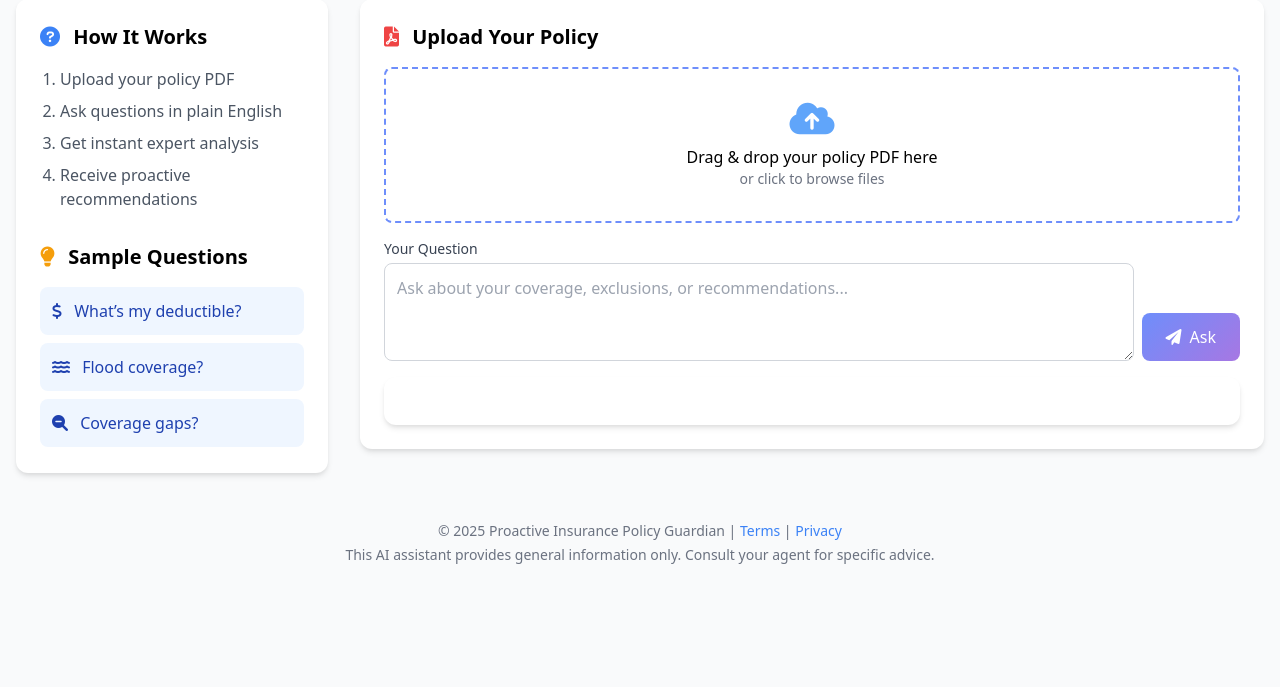
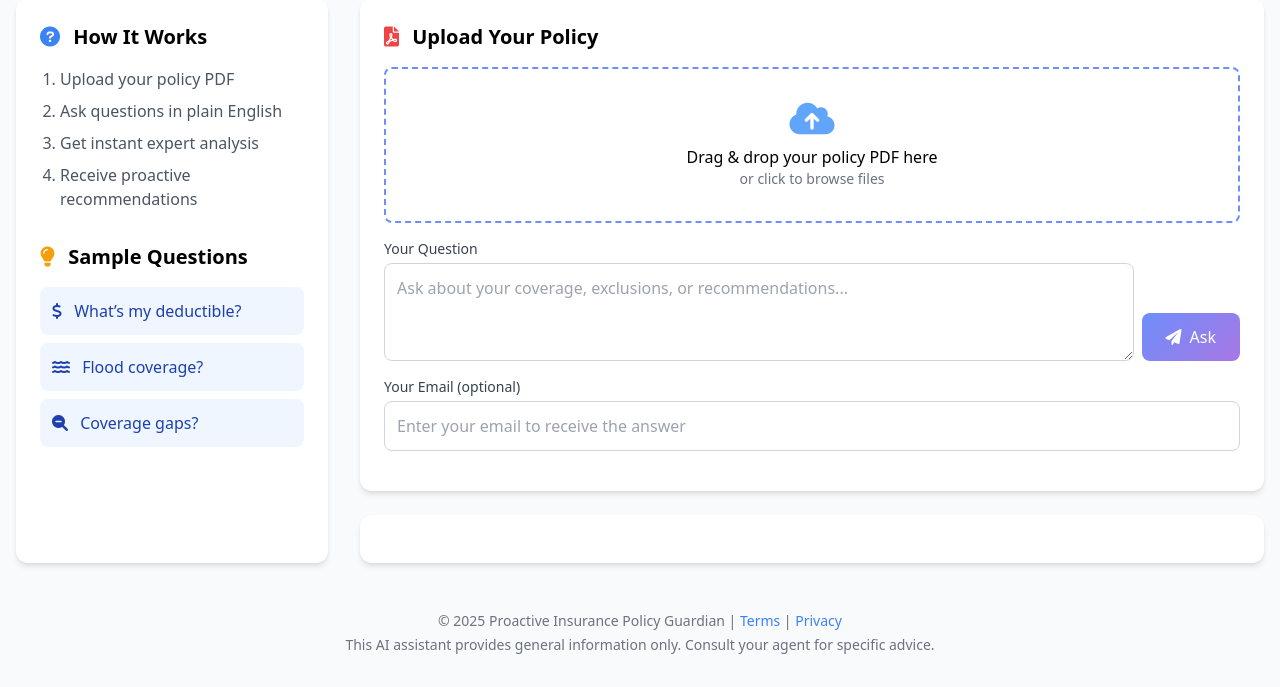
Before and after one commit to sam3782/Proactive_Insurance, a Flask app: page / in a window 1280 px wide. Shown: the part 181-868 px from the top of the page. Before the commit the page ends 745 px from the top, so only its background shows below. Run offline with Flask 3, Linux system fonts and the light colour scheme.

Commit message:
Third Commit

```diff
--- a/app.py
+++ b/app.py
@@ -1,19 +1,23 @@
-from flask import Flask, render_template, request
+from flask import Flask, render_template, request, session, redirect, url_for
 import os
 import PyPDF2
 from sentence_transformers import SentenceTransformer
 import numpy as np
 import faiss
 from huggingface_hub import InferenceClient
+import smtplib
+from email.mime.text import MIMEText
+from dotenv import load_dotenv
+load_dotenv()
+
 
 app = Flask(__name__)
+app.secret_key = "super_secret_key"  # Needed for session
 app.config["UPLOAD_FOLDER"] = "uploads"
 os.makedirs(app.config["UPLOAD_FOLDER"], exist_ok=True)
 
-# Load embedding model
+# Load models once
 embed_model = SentenceTransformer("all-MiniLM-L6-v2")
-
-# Load LLM
 client = InferenceClient(
     model="mistralai/Mistral-7B-Instruct-v0.2",
     token=os.getenv("HF_TOKEN")
@@ -25,9 +29,17 @@ def clean_text(text):
     cleaned = []
     for line in lines:
         line = line.strip()
-        if line and not line.lower().startswith("section"):
+        if line:
             cleaned.append(line)
     return " ".join(cleaned)
+
+# Helper to highlight keywords
+def highlight_context(context, keywords):
+    for word in keywords:
+        context = context.replace(
+            word, f"<mark>{word}</mark>"
+        )
+    return context
 
 @app.route("/", methods=["GET", "POST"])
 def index():
@@ -35,72 +47,79 @@ def index():
     retrieved_context = ""
     filename = ""
 
+    if "history" not in session:
+        session["history"] = []
+
     if request.method == "POST":
         pdf = request.files.get("pdf")
         question = request.form.get("question")
+        email = request.form.get("email")
         filename = request.form.get("filename", "")
 
-        # If uploading a new PDF
+        # If new PDF uploaded
         if pdf:
             filename = pdf.filename
             pdf_path = os.path.join(app.config["UPLOAD_FOLDER"], filename)
             pdf.save(pdf_path)
 
-            # Extract text
             text = ""
             reader = PyPDF2.PdfReader(pdf_path)
             for page in reader.pages:
                 text += page.extract_text() or ""
 
-            # Save extracted text
             text_path = os.path.join(app.config["UPLOAD_FOLDER"], f"{filename}.txt")
             with open(text_path, "w", encoding="utf-8") as f:
                 f.write(text)
 
-        # Only proceed if there's a question
+        # Q&A processing
         if filename and question:
-            # Load saved text
             text_path = os.path.join(app.config["UPLOAD_FOLDER"], f"{filename}.txt")
             with open(text_path, "r", encoding="utf-8") as f:
                 text = f.read()
 
-            # Split into chunks
+            # Chunk
             chunk_size = 300
             chunks = [text[i:i + chunk_size] for i in range(0, len(text), chunk_size)]
 
-            # Embed chunks
             embeddings = embed_model.encode(chunks).astype("float32")
             index = faiss.IndexFlatL2(embeddings.shape[1])
             index.add(embeddings)
 
-            # Embed question
             q_embedding = embed_model.encode([question]).astype("float32")
             _, I = index.search(q_embedding, k=1)
             retrieved_chunks = [chunks[i] for i in I[0]]
+            raw_context = " ".join([clean_text(chunk) for chunk in retrieved_chunks])
 
-            retrieved_context = " ".join([clean_text(chunk) for chunk in retrieved_chunks])
+            # Highlight keywords
+            keywords = question.lower().split()
+            retrieved_context = highlight_context(raw_context, keywords)
 
-            # Prompt for LLM
-            prompt_content = (
+            prompt = (
                 "Based only on the policy text below, answer the user's question. "
                 "If the answer is not specified, reply exactly: 'Not specified in the policy.'\n\n"
-                f"<<<POLICY>>>\n{retrieved_context}\n<<<END_POLICY>>>\n\n"
+                f"<<<POLICY>>>\n{raw_context}\n<<<END_POLICY>>>\n\n"
                 f"Question: {question}\n\n"
                 "Answer in clear, short plain English:"
             )
 
             messages = [
                 {"role": "system", "content": "You are a helpful insurance policy expert."},
-                {"role": "user", "content": prompt_content}
+                {"role": "user", "content": prompt}
             ]
 
-            # Get response
             response = client.chat_completion(
                 messages,
                 max_tokens=150,
                 temperature=0.0
             )
             answer = response.choices[0].message.content.strip()
+
+            # Save chat history
+            session["history"].append({"question": question, "answer": answer})
+
+            # Email answer if email provided
+            if email:
+                send_email(email, question, answer)
 
         elif not pdf and not question:
             answer = "Please upload a PDF and/or provide a question."
@@ -109,8 +128,26 @@ def index():
         "index.html",
         answer=answer,
         retrieved_context=retrieved_context,
-        filename=filename
+        filename=filename,
+        history=session.get("history", [])
     )
+
+# Email helper
+def send_email(to_email, question, answer):
+    from_email = os.getenv("EMAIL_ADDRESS")
+    password = os.getenv("EMAIL_PASSWORD")
+
+
+    msg = MIMEText(f"Question:\n{question}\n\nAnswer:\n{answer}")
+    msg["Subject"] = "Your Insurance Policy Answer"
+    msg["From"] = from_email
+    msg["To"] = to_email
+
+    server = smtplib.SMTP("smtp.gmail.com", 587)
+    server.starttls()
+    server.login(from_email, password)
+    server.sendmail(from_email, to_email, msg.as_string())
+    server.quit()
 
 if __name__ == "__main__":
     app.run(debug=True, port=3000)
--- a/templates/index.html
+++ b/templates/index.html
@@ -57,7 +57,6 @@
             <li>Get instant expert analysis</li>
             <li>Receive proactive recommendations</li>
           </ol>
-
           <h2 class="text-xl font-semibold mb-4 mt-8">
             <i class="fas fa-lightbulb mr-2 text-yellow-500"></i> Sample
             Questions
@@ -155,9 +154,24 @@
                   </button>
                 </div>
               </div>
+
+              <!-- 🎯 New: Email Field -->
+              <div class="mb-4">
+                <label
+                  for="email"
+                  class="block text-sm font-medium text-gray-700 mb-1"
+                  >Your Email (optional)</label
+                >
+                <input
+                  type="email"
+                  name="email"
+                  id="email"
+                  class="w-full p-3 border border-gray-300 rounded-lg"
+                  placeholder="Enter your email to receive the answer"
+                />
+              </div>
             </form>
-
-
+          </div>
 
           <div class="bg-white p-6 rounded-xl shadow-md space-y-4">
             {% if answer %}
@@ -175,9 +189,26 @@
                 View Context Used
               </summary>
               <pre class="text-sm whitespace-pre-wrap">
-{{ retrieved_context }}</pre
+{{ retrieved_context|safe }}</pre
               >
             </details>
+            {% endif %}
+
+            <!-- 🎯 New: Chat History -->
+            {% if history %}
+            <div class="bg-gray-50 border p-4 rounded">
+              <h3 class="text-lg font-semibold mb-2 flex items-center">
+                <i class="fas fa-history mr-2"></i> Chat History
+              </h3>
+              <ul class="space-y-2">
+                {% for entry in history %}
+                <li class="border-b pb-2">
+                  <p><strong>Q:</strong> {{ entry.question }}</p>
+                  <p><strong>A:</strong> {{ entry.answer }}</p>
+                </li>
+                {% endfor %}
+              </ul>
+            </div>
             {% endif %}
           </div>
         </main>
```
